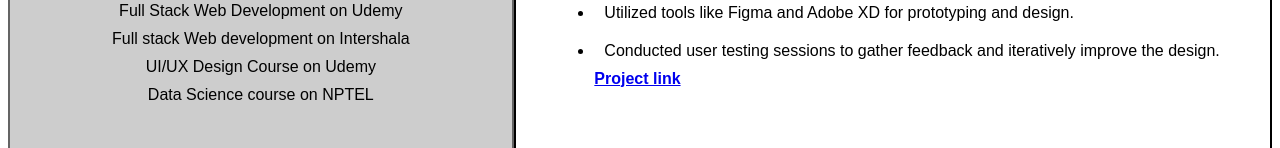
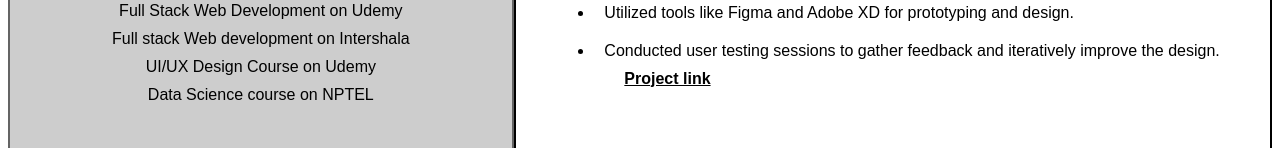
Before and after one commit to sivani6064/resume, a plain HTML site: page index.html in a window 1280 px wide. Shown: the part 1493-1641 px from the top of the page. Drawn offline with Linux system fonts and the light colour scheme.

Commit message:
style.css
Signed-off-by: sivani6064 <147361460+sivani6064@users.noreply.github.com>

```diff
--- a/style.css
+++ b/style.css
@@ -135,7 +135,14 @@ hr {
     padding: 15px;
     margin:10px;
 }
-
+a{
+    color:black;
+    margin:30px;
+    font-size: medium;
+}
+a:hover{
+    font-size: large;
+}
 li{
     padding:10px;
 }
```
